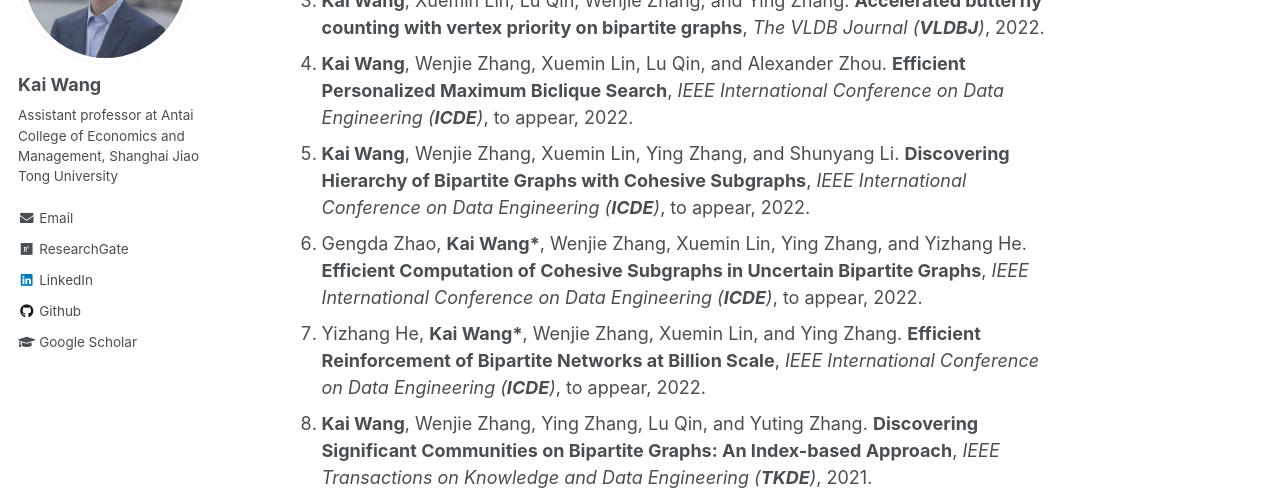
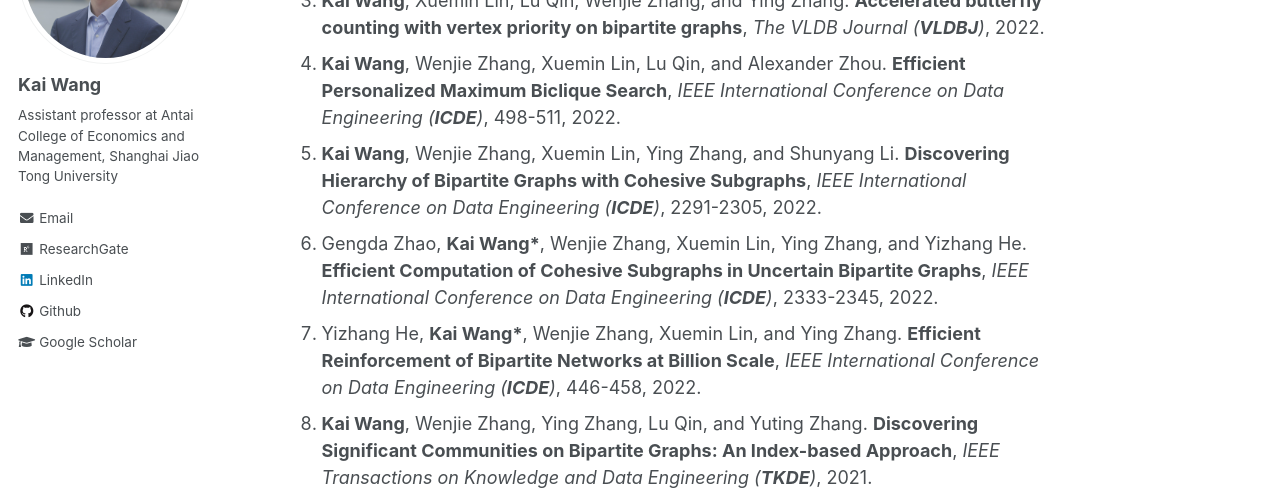
Before and after one commit to cs-kaiwang/cs-kaiwang.github.io, a Jekyll site: the page built from _pages/about.md, in a window 1280 px wide and 900 px high, scrolled down 542 px. Shown: the part 153-643 px from the top of the window. Built offline with Jekyll 4.4.1, drawn with Linux system fonts in a browser that asks for light colours.

Commit message:
Update about.md

```diff
--- a/_pages/about.md
+++ b/_pages/about.md
@@ -19,10 +19,10 @@ Publications (* indicates corresponding author)
 1. Yixiang Fang, **Kai Wang**, Xuemin Lin, and Wenjie Zhang. **Cohesive Subgraph Search over Big Heterogeneous Information Networks** (Book), *Springer Briefs in Computer Science*, 2022.
 2. Yuren Mao, Yaobo Liang, Nan Duan, Haobo Wang, **Kai Wang**, Lu Chen, and Yunjun Gao, **Less-forgetting Multi-lingual Fine-tuning**, *Conference on Neural Information Processing Systems (**NeurIPS**)*, to appear, 2022.
 3. **Kai Wang**, Xuemin Lin, Lu Qin, Wenjie Zhang, and Ying Zhang. **Accelerated butterfly counting with vertex priority on bipartite graphs**, *The VLDB Journal (**VLDBJ**)*, 2022.
-4. **Kai Wang**, Wenjie Zhang, Xuemin Lin, Lu Qin, and Alexander Zhou. **Efficient Personalized Maximum Biclique Search**, *IEEE International Conference on Data Engineering (**ICDE**)*, to appear, 2022.
-5. **Kai Wang**, Wenjie Zhang, Xuemin Lin, Ying Zhang, and Shunyang Li. **Discovering Hierarchy of Bipartite Graphs with Cohesive Subgraphs**, *IEEE International Conference on Data Engineering (**ICDE**)*, to appear, 2022.
-6. Gengda Zhao, **Kai Wang\***, Wenjie Zhang, Xuemin Lin, Ying Zhang, and Yizhang He. **Efficient Computation of Cohesive Subgraphs in Uncertain Bipartite Graphs**, *IEEE International Conference on Data Engineering (**ICDE**)*, to appear, 2022.
-7. Yizhang He, **Kai Wang\***, Wenjie Zhang, Xuemin Lin, and Ying Zhang. **Efficient Reinforcement of Bipartite Networks at Billion Scale**, *IEEE International Conference on Data Engineering (**ICDE**)*, to appear, 2022.
+4. **Kai Wang**, Wenjie Zhang, Xuemin Lin, Lu Qin, and Alexander Zhou. **Efficient Personalized Maximum Biclique Search**, *IEEE International Conference on Data Engineering (**ICDE**)*, 498-511, 2022.
+5. **Kai Wang**, Wenjie Zhang, Xuemin Lin, Ying Zhang, and Shunyang Li. **Discovering Hierarchy of Bipartite Graphs with Cohesive Subgraphs**, *IEEE International Conference on Data Engineering (**ICDE**)*, 2291-2305, 2022.
+6. Gengda Zhao, **Kai Wang\***, Wenjie Zhang, Xuemin Lin, Ying Zhang, and Yizhang He. **Efficient Computation of Cohesive Subgraphs in Uncertain Bipartite Graphs**, *IEEE International Conference on Data Engineering (**ICDE**)*, 2333-2345, 2022.
+7. Yizhang He, **Kai Wang\***, Wenjie Zhang, Xuemin Lin, and Ying Zhang. **Efficient Reinforcement of Bipartite Networks at Billion Scale**, *IEEE International Conference on Data Engineering (**ICDE**)*, 446-458, 2022.
 8. **Kai Wang**, Wenjie Zhang, Ying Zhang, Lu Qin, and Yuting Zhang. **Discovering Significant Communities on Bipartite Graphs: An Index-based Approach**, *IEEE Transactions on Knowledge and Data Engineering (**TKDE**)*, 2021.
 9. Yuting Zhang, **Kai Wang\***, Wenjie Zhang, Xuemin Lin, and Ying Zhang. **Pareto-Optimal Community Search on Large Bipartite Graphs**, *The Conference on Information and Knowledge Management (CIKM)*, 2021.
 10. **Kai Wang**, Yiheng Hu, Xuemin Lin, Wenjie Zhang, Lu Qin, and Ying Zhang. **CohBGA: A Cohesive Structure Based Bipartite Graph Analytics System** (Demo), *The Conference on Information and Knowledge Management (CIKM)*, 2021.
```
